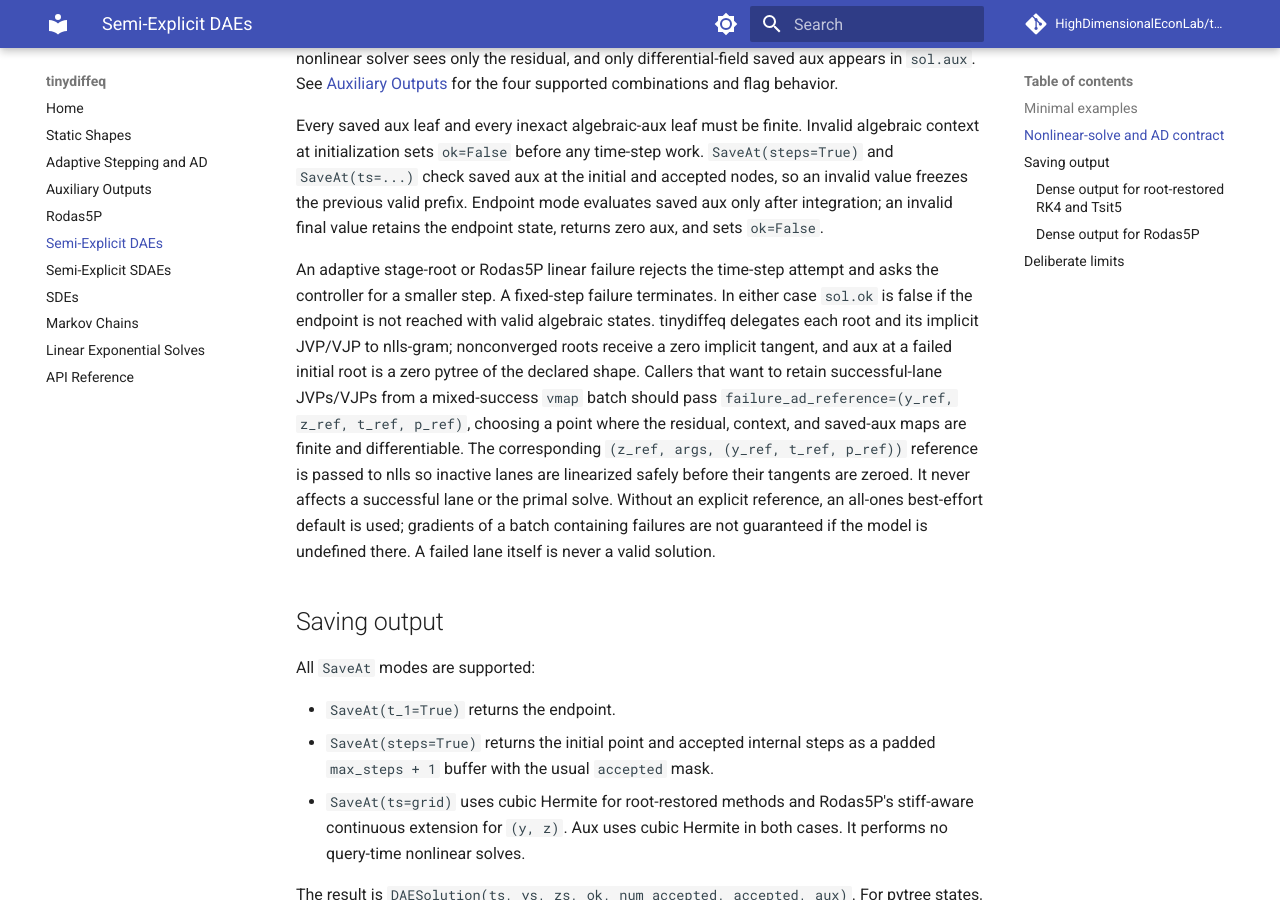
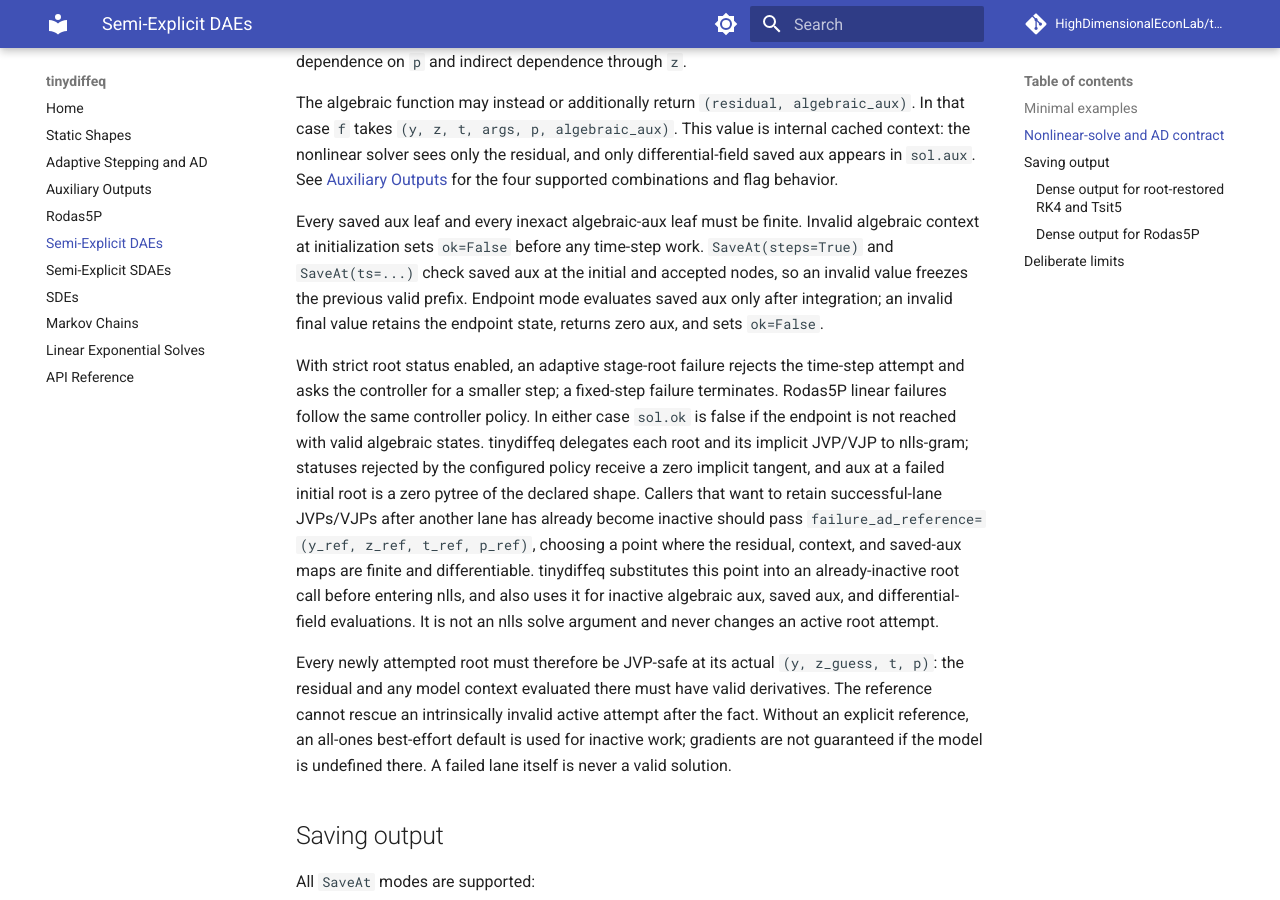
Before and after one commit to HighDimensionalEconLab/tinydiffeq, an MkDocs documentation site: the page built from docs/dae.md, in a window 1280 px wide and 900 px high, scrolled down 2944 px. Built offline with MkDocs 1.6.1 and Material for MkDocs 9.7.7, drawn with Linux system fonts in a browser that asks for light colours; comment, search, counter and statistics services are not loaded; some of the changed text lies outside the part shown.

Commit message:
feat: migrate DAE failure handling to nlls 2.4

```diff
--- a/docs/dae.md
+++ b/docs/dae.md
@@ -112,7 +113,11 @@ one dense LU factorization per attempted time step.
 
 Root tolerances are independent of the outer controller tolerances. The
 `atol`, `gtol`, and `xtol` fields pass to the nlls solve; zero disables the
-corresponding test. The nlls constructor controls are also explicit fields on
+corresponding test. By default, exhausting `root_solver.max_steps` accepts the
+last root iterate and uses its implicit derivative even though nlls retains the
+diagnostic `MAX_STEPS` status. Set `max_steps_is_success=False` to require
+`CONVERGED`; the failed root then has zero implicit tangent. The nlls
+constructor controls are also explicit fields on
 `LMRootSolver`: damping and maximum damping, forward solver and Jacobian mode,
 iterative solver tolerances/preconditioners, AD solver tolerances,
 preconditioner and penalty, solve dtypes, metrics/factories, and recycling.
@@ -156,21 +161,28 @@ the initial and accepted nodes, so an invalid value freezes the previous valid
 prefix. Endpoint mode evaluates saved aux only after integration; an invalid
 final value retains the endpoint state, returns zero aux, and sets `ok=False`.
 
-An adaptive stage-root or Rodas5P linear failure rejects the time-step attempt
-and asks the controller for a smaller step. A fixed-step failure terminates.
+With strict root status enabled, an adaptive stage-root failure rejects the
+time-step attempt and asks the controller for a smaller step; a fixed-step
+failure terminates. Rodas5P linear failures follow the same controller policy.
 In either case `sol.ok` is false if the endpoint is not reached with valid
 algebraic states. tinydiffeq delegates each root and its implicit JVP/VJP to
-nlls-gram; nonconverged roots receive a zero implicit tangent, and aux at a
-failed initial root is a zero pytree of the declared shape. Callers that want
-to retain successful-lane JVPs/VJPs from a mixed-success `vmap` batch should pass
+nlls-gram; statuses rejected by the configured policy receive a zero implicit
+tangent, and aux at a failed initial root is a zero pytree of the declared
+shape. Callers that want to retain successful-lane JVPs/VJPs after another
+lane has already become inactive should pass
 `failure_ad_reference=(y_ref, z_ref, t_ref, p_ref)`, choosing a point where
 the residual, context, and saved-aux maps are finite and differentiable.
-The corresponding `(z_ref, args, (y_ref, t_ref, p_ref))` reference is passed
-to nlls so inactive lanes are linearized safely before their tangents are
-zeroed. It never affects a successful lane or the primal solve. Without an
-explicit reference, an all-ones best-effort default is used; gradients of a
-batch containing failures are not guaranteed if the model is undefined there.
-A failed lane itself is never a valid solution.
+tinydiffeq substitutes this point into an already-inactive root call before
+entering nlls, and also uses it for inactive algebraic aux, saved aux, and
+differential-field evaluations. It is not an nlls solve argument and never
+changes an active root attempt.
+
+Every newly attempted root must therefore be JVP-safe at its actual
+`(y, z_guess, t, p)`: the residual and any model context evaluated there must
+have valid derivatives. The reference cannot rescue an intrinsically invalid
+active attempt after the fact. Without an explicit reference, an all-ones
+best-effort default is used for inactive work; gradients are not guaranteed if
+the model is undefined there. A failed lane itself is never a valid solution.
 
 ## Saving output
 
```
Also changed, not shown: other parts of docs/dae.md (+1 -0 lines), README.md (+3 -2 lines), benchmarks/results/2026-07-21_failed-ad-integration-comparison.md (added, +105 -0 lines), docs/aux.md (+4 -1 lines), docs/llms.txt (+1 -1 lines), docs/sdae.md (+11 -6 lines), 14 other files.
